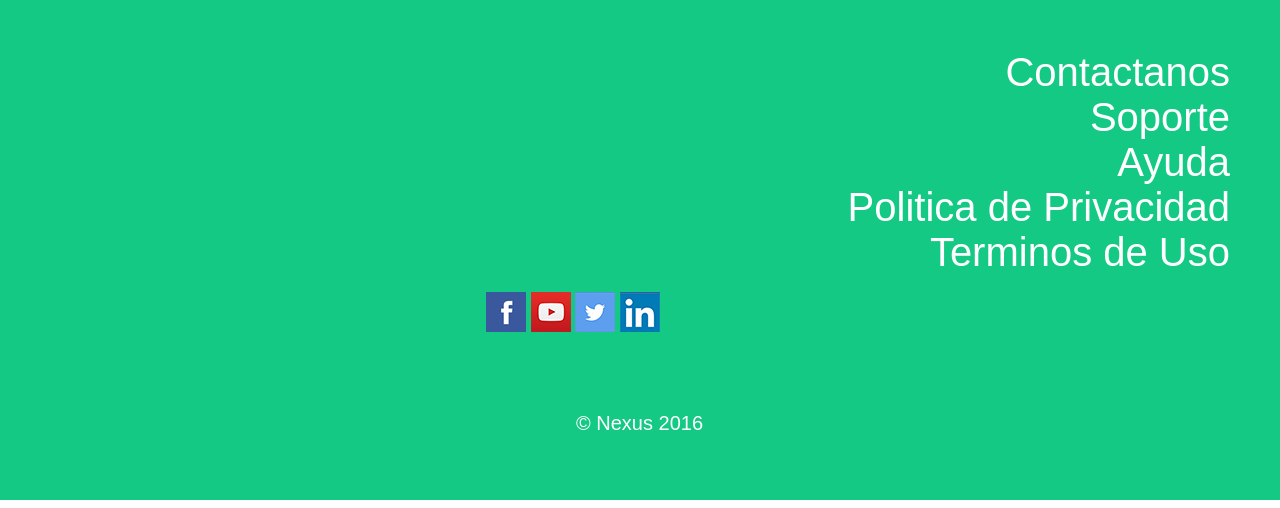
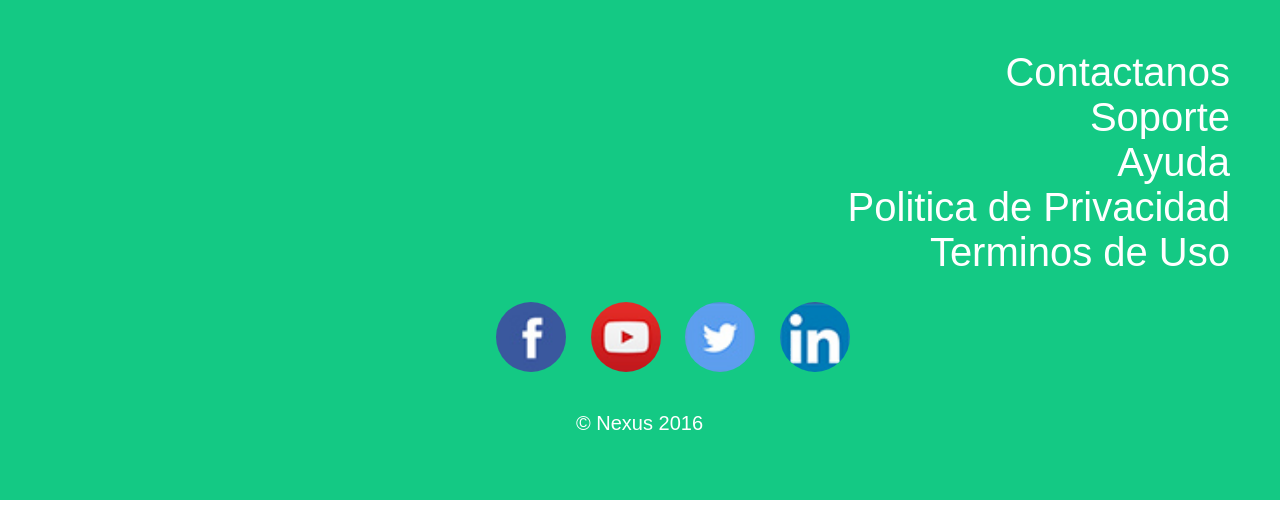
Before and after one commit to darkraul03/RAULDIOS, a PHP site: page /index.php in a window 1280 px wide. Shown: the part 1008-1516 px from the top of the page. Run offline with PHP 8.4, Linux system fonts and the light colour scheme.

Commit message:
fecha 2.0

```diff
--- a/pie.php
+++ b/pie.php
@@ -1,4 +1,3 @@
-	<?php $fec = date('Y') ?>
 	<footer>
 		<section id="servicios">
 			<span>Contactanos</span>
@@ -13,10 +12,10 @@
 			<br/>
 		</section>
 		<section id="social">
-			<a href="http://www.facebook.com"><img src="img/fbook_little.jpg"/></a>
-			<a href="http://www.youtube.com"><img src="img/youtube_little_pag.jpg"/></a>
-			<a href="http://www.twitter.com"><img src="img/twitter_little_pag.jpg"/></a>
-			<a href="http://www.linkdin.com"><img src="img/linkdin_little_pag.jpg"/></a>
+			<a href="http://www.facebook.com"><img class="redes" src="img/fbook_little.jpg"/></a>
+			<a href="http://www.youtube.com"><img class="redes" src="img/youtube_little_pag.jpg"/></a>
+			<a href="http://www.twitter.com"><img class="redes" src="img/twitter_little_pag.jpg"/></a>
+			<a href="http://www.linkdin.com"><img class="redes" src="img/linkdin_little_pag.jpg"/></a>
 		</section>
-		<p id="copyright">&copy Nexus <?php echo $fec ?></p>
+		<p id="copyright">&copy Nexus <?php echo date("Y") ?></p>
 	</footer>
```
